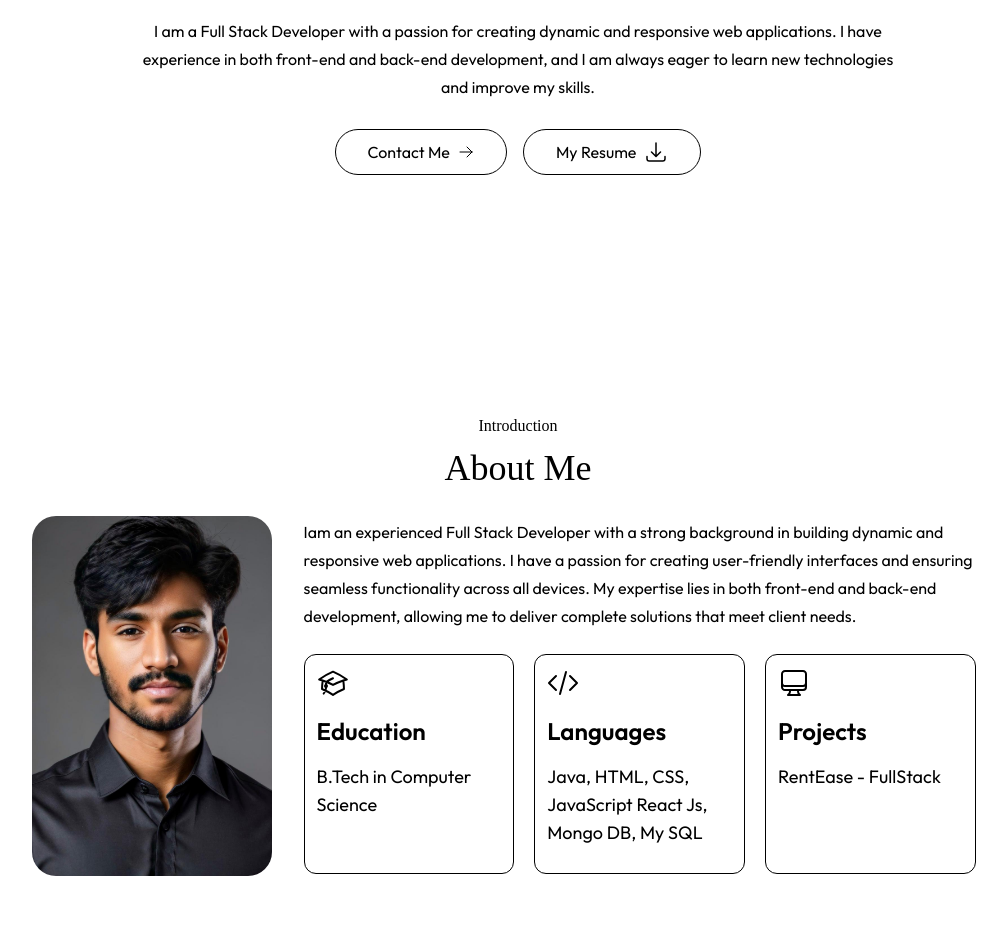
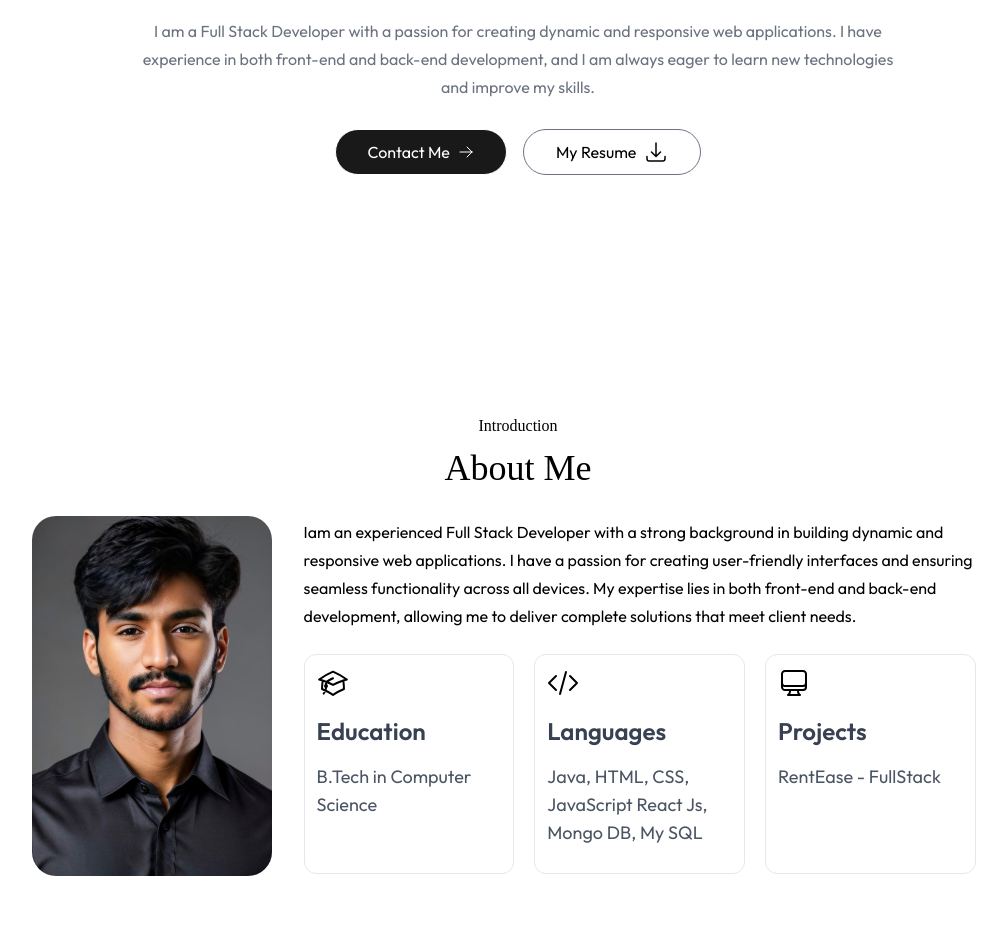
Before and after one commit to bsuryateja777/Portfolio, a React (Vite) app: page / in a window 1280 px wide. Shown: the part 561-1510 px from the top of the page, without its empty margins (122-1129 px from the left). Built offline with nearby package versions, Linux system fonts and the light colour scheme; a web font is replaced by a local one.

Commit message:
final push

```diff
--- a/src/Components/About.jsx
+++ b/src/Components/About.jsx
@@ -55,7 +55,7 @@ export default function About() {
                                 whileInView={{ opacity: 1, x: 0 }}
                                 transition={{ duration: 0.6, delay: index * 0.7 }}
                             >
-                                <li className='min-h-[220px] 2xl:min-h-[260px] p-3 border-[0.5px] border-border-gray-400 rounded-xl cursor-pointer hover:bg-lightHover hover:-translate-y-1 duration-500 ease-in-out hover:shadow-black'>
+                                <li className='min-h-[220px] 2xl:min-h-[260px] p-3 border-[0.5px] border-border-gray-400 rounded-xl cursor-pointer card hover:bg-lightHover hover:-translate-y-1 duration-500 ease-in-out hover:shadow-black'>
                                     <info.icon />
                                     <h3 className='my-4 text-2xl font-semibold text-gray-700'>{info.title}</h3>
                                     <p className='text-gray-600 text-lg line-clamp-3'>{info.description}</p>
--- a/src/Components/Header.jsx
+++ b/src/Components/Header.jsx
@@ -28,7 +28,7 @@ export default function Header() {
             </motion.p>
 
             <div className='flex flex-col sm:flex-row gap-2 md:gap-4 2xl:mt-4'>
-                <motion.a href="#contact" className=' px-10 lg:px-8 2xl:px-10 py-3 lg:py-2 2xl:py-3 border rounded-full border-white bg-black/85 hover:bg-black text-white flex items-center justify-center gap-2' initial={{ y: -15, opcaity: 0 }} whileInView={{ y: 0, opcaity: 1 }} transition={{ duration: 0.8}} whileTap={{scale:0.70}} >
+                <motion.a href="#contact" className=' px-10 lg:px-8 2xl:px-10 py-3 lg:py-2 2xl:py-3 border rounded-full border-white contact-me bg-black/90 hover:bg-black text-white flex items-center justify-center gap-2' initial={{ y: -15, opcaity: 0 }} whileInView={{ y: 0, opacity: 1 }} transition={{ duration: 0.8}} whileTap={{scale:0.70}} >
                     Contact Me <RightArrow />
                 </motion.a>
                 <motion.a href="/Resume.pdf" download className='px-10 lg:px-8 2xl:px-10 py-3 lg:py-2 2xl:py-3 border rounded-full border-gray-500 flex items-center gap-2 hover:bg-gray-200' initial={{ y: -15, opcaity: 0 }} whileInView={{ y: 0, opcaity: 1 }} transition={{ duration: 0.8}} whileTap={{scale:0.70}}>
--- a/tailwind.config.js
+++ b/tailwind.config.js
@@ -7,11 +7,10 @@ export default {
     "./public/index.html"
   ],
   theme: {
-    colors:{
-      lightHover: '#FCF4FF',
-
-    },
     extend: {
+      colors : {
+        lightHover: '#ebd9efff',
+      },
       fontFamily: {
         outfit: ['Outfit', 'sans-serif'],
         ovo: ['Ovo', 'serif'],
```
Also changed, not shown: src/index.css (line endings or trailing spaces).
